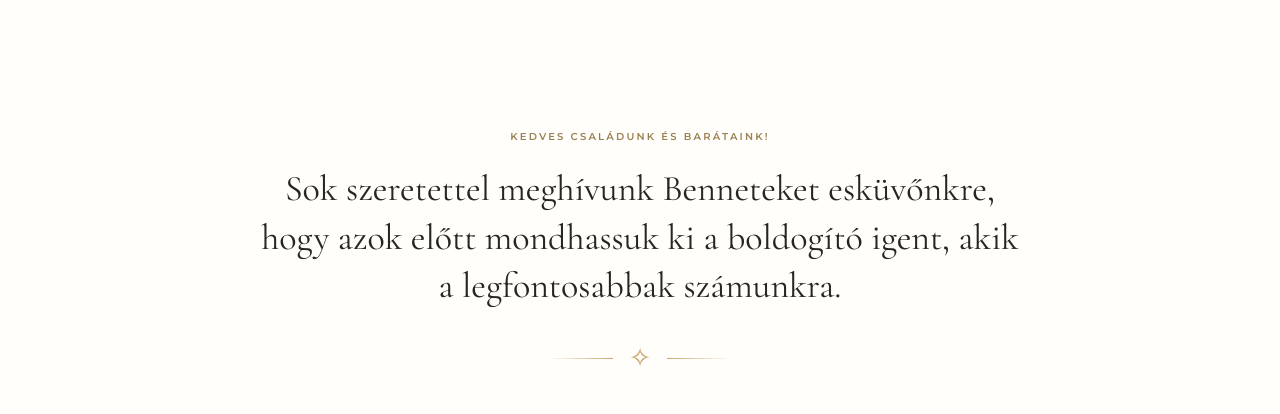
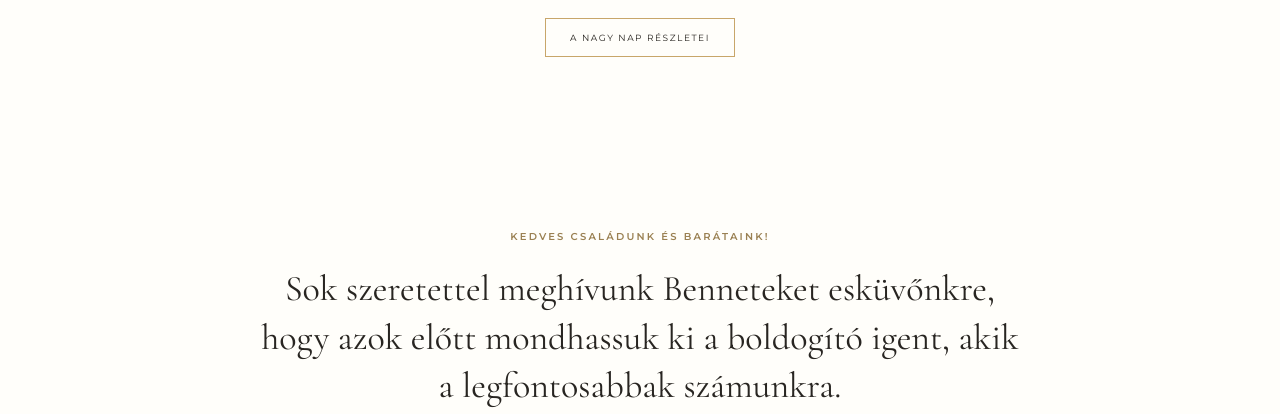
Before and after one commit to Chriskov92/eskuvo, a plain HTML site: page index.html in a window 1280 px wide. Shown: the part 677-1091 px from the top of the page. Drawn offline with nearby package versions, Linux system fonts and the light colour scheme.

Commit message:
Update style.css

```diff
--- a/style.css
+++ b/style.css
@@ -1,7 +1,7 @@
 *{box-sizing:border-box}
 :root{--ink:#282521;--muted:#6e6a61;--gold:#c8a66a;--green:#526b53;--paper:#fffefa;--soft:#faf8f2}
 html{scroll-behavior:smooth}
-body{margin:0;background:var(--paper);color:var(--ink);font-family:"Montserrat",sans-serif;line-height:1.7}
+body{margin:0;padding-top:100px;background:var(--paper);color:var(--ink);font-family:"Montserrat",sans-serif;line-height:1.7}
 a{color:inherit}
 .hero{min-height:720px;position:relative;display:flex;flex-direction:column;overflow:hidden;background:var(--paper)}
 .floral{pointer-events:none;background-repeat:no-repeat;background-size:100% auto}
```
